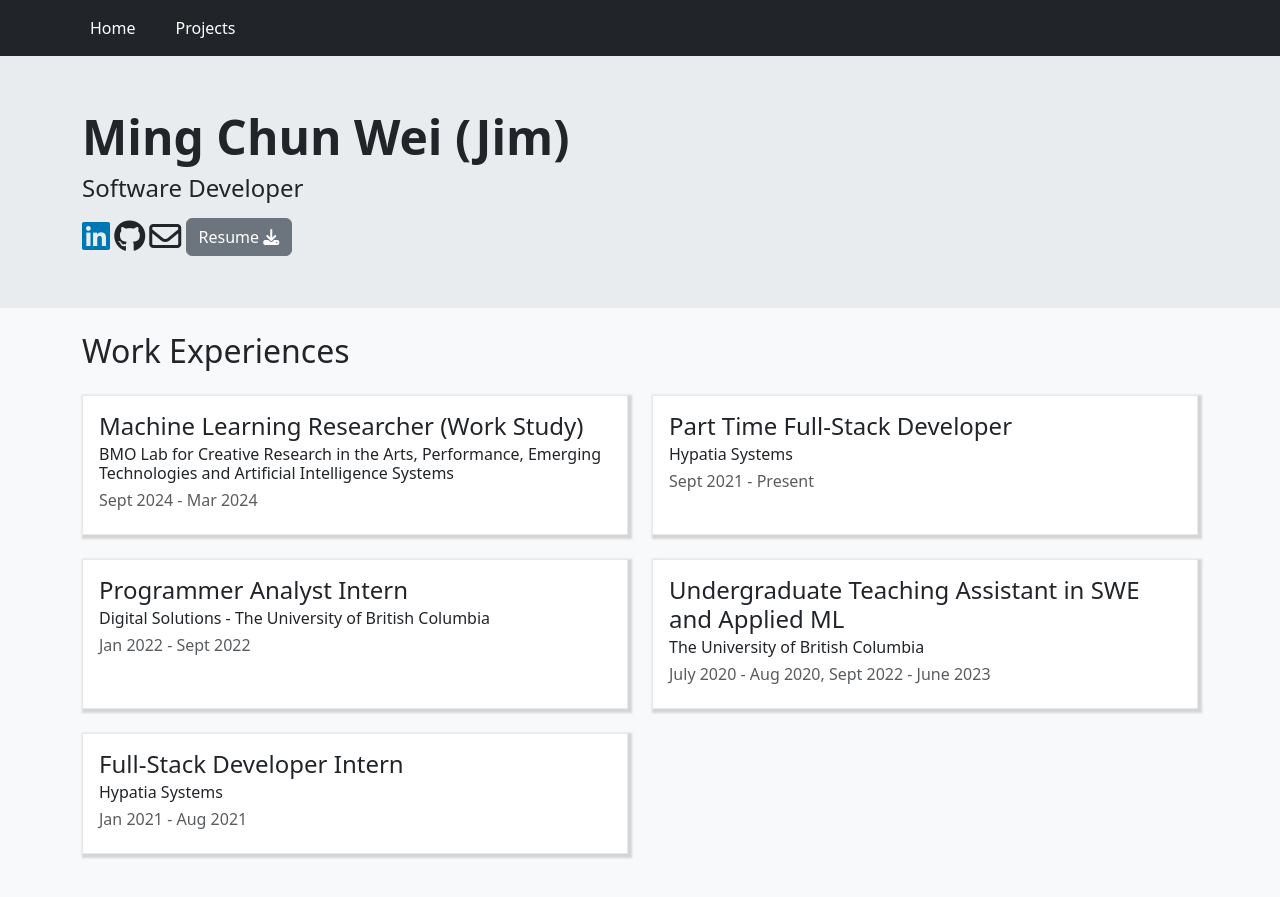
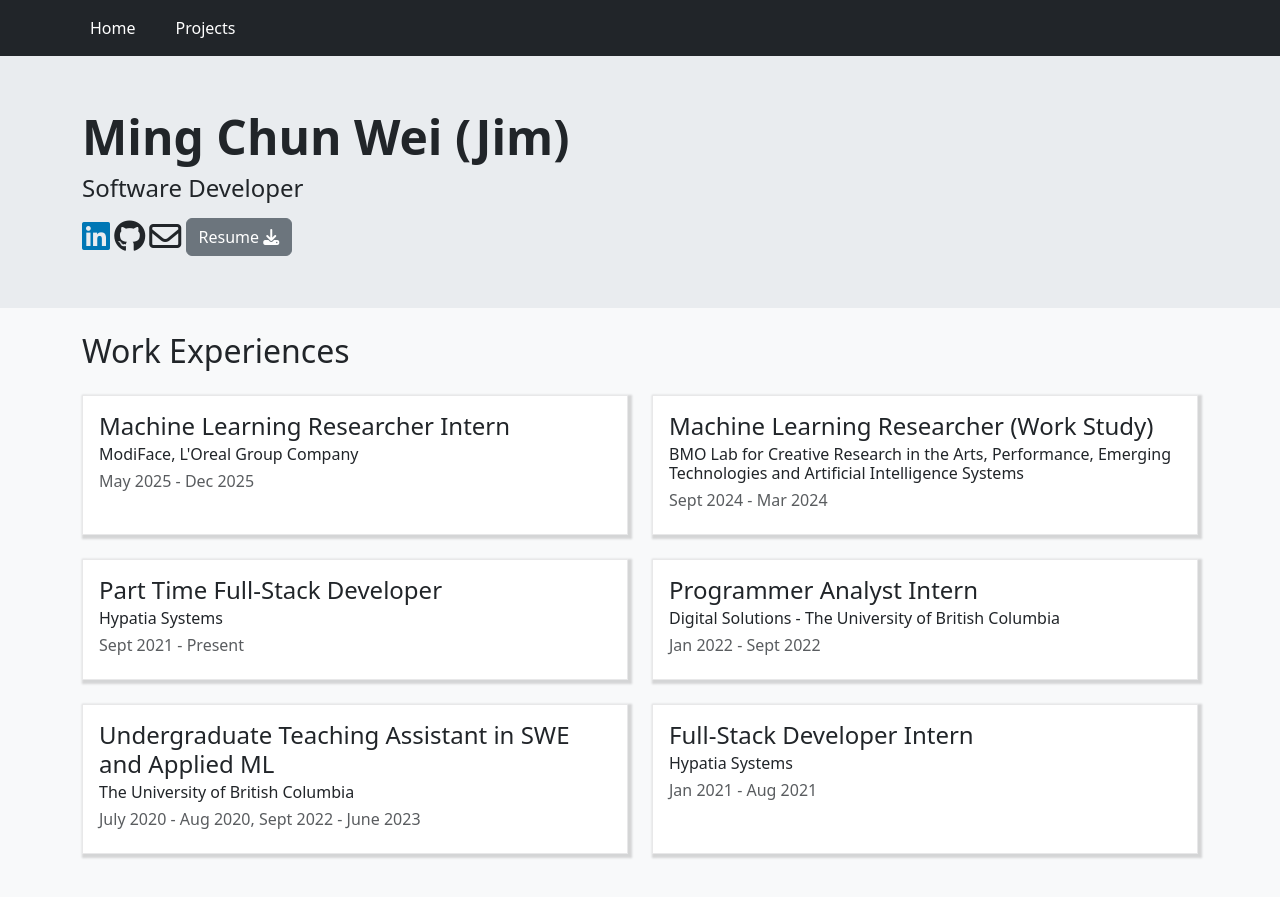
Before and after one commit to jimwei6/jimwei6.github.io, a Jekyll site: the page built from index.markdown, in a window 1280 px wide. Shown: the top 897 px of the page. Built offline with Jekyll 4.4.1, drawn with Linux system fonts in a browser that asks for light colours.

Commit message:
Updated work and resume

```diff
--- a/_config.yml
+++ b/_config.yml
@@ -41,6 +41,12 @@ plugins:
 
 projects: []
 work: [{
+    company: "ModiFace, L'Oreal Group Company",
+    url: "https://modiface.com/",
+    function: "Machine Learning Researcher Intern",
+    date: "May 2025 - Dec 2025"
+  },
+  {
     company: "BMO Lab for Creative Research in the Arts, Performance, Emerging Technologies and Artificial Intelligence Systems",
     url: "https://bmolab.artsci.utoronto.ca/",
     function: "Machine Learning Researcher (Work Study)",
```
Also changed, not shown: 1 other file.
